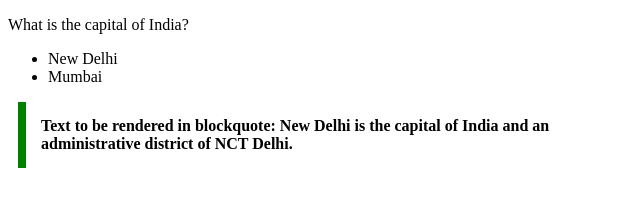
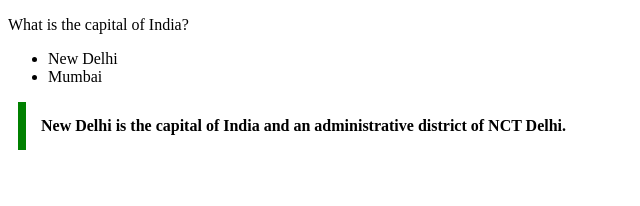
Before and after one commit to acciojob/trivia-Fun-25, a website: page main.html in a window 1280 px wide. Shown: the whole page, without its empty margins (0-640 px from the left). Drawn offline with Linux system fonts and the light colour scheme.

Commit message:
created a submission

```diff
--- a/main.html
+++ b/main.html
@@ -18,7 +18,7 @@
 	</ul>
 
 	<blockquote class="blqt">
-		Text to be rendered in blockquote: New Delhi is the capital of India and an administrative district of NCT Delhi.
+		   New Delhi is the capital of India and an administrative district of NCT Delhi.
 	</blockquote>
 </body>
 
```
